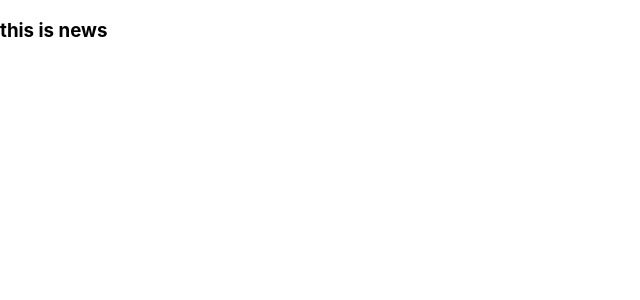
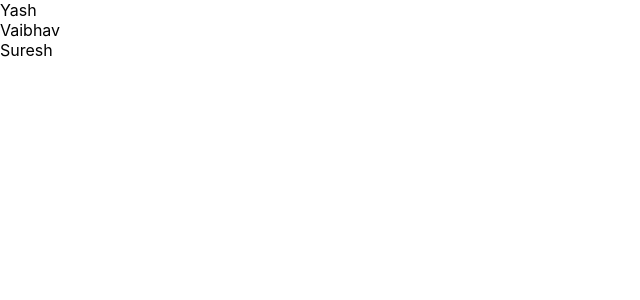
Before and after one commit to tanmaysihare/next-js-first-demo, a Next.js app: page /home/news in a window 1280 px wide. Shown: the top 300 px of the page, without its empty margins (0-640 px from the left). Built offline with nearby package versions, Linux system fonts and the light colour scheme.

Commit message:
final touch to about us page(news page)

```diff
--- a/pages/home/news/index.js
+++ b/pages/home/news/index.js
@@ -1,9 +1,14 @@
-
+import Link from "next/link"
 
 function news() {
   return (
     <div>
-      <h3>this is news </h3>
+      <div><Link href='/home/news/1'>Yash</Link></div>
+      <div><Link href='/home/news/2'>Vaibhav</Link></div>
+      <div><Link href='/home/news/3'>Suresh</Link></div>
+
+
+
     </div>
   )
 }
```
